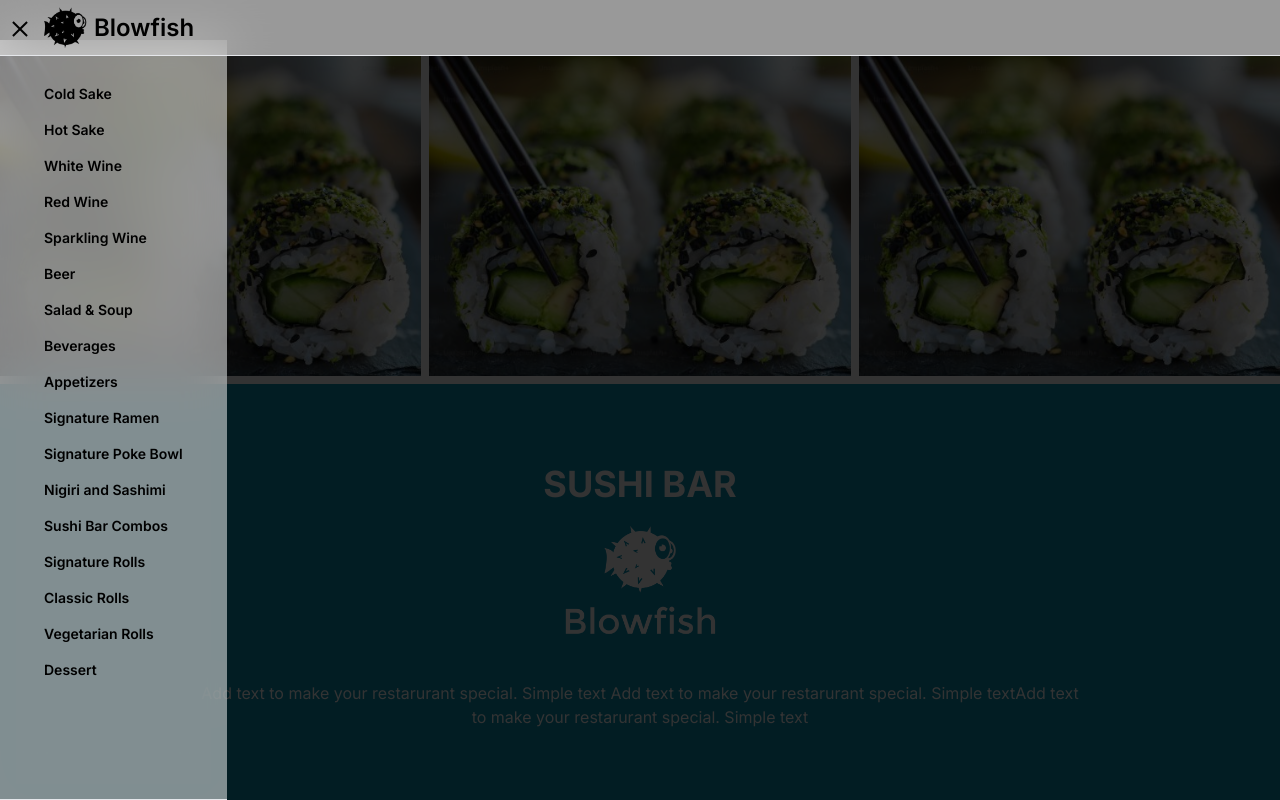
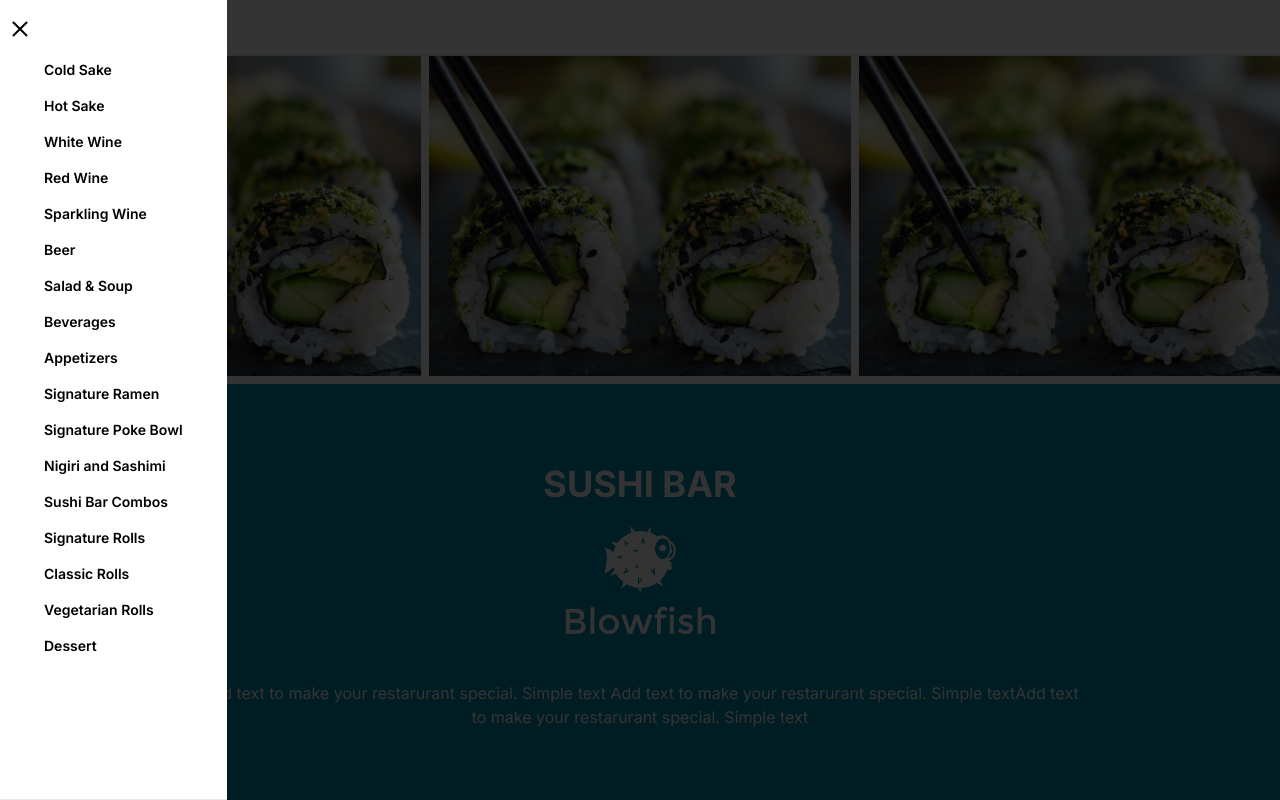
Before and after one commit to wjaqbo/wjaqbo.github.io, a Next.js app: page / in a window 1280 px wide. Both pictures are taken after a click on the button "Open main menu". Shown: the top 800 px of the page. Built offline with nearby package versions, Linux system fonts and the light colour scheme.

Commit message:
Navigation refactioring

```diff
--- a/src/app/layout.tsx
+++ b/src/app/layout.tsx
@@ -1,7 +1,7 @@
 import type { Metadata } from "next";
 import { Inter } from "next/font/google";
 import "./globals.css";
-import { AnimationProvider, Navigation, Header, Footer } from "@/components";
+import { AnimationProvider, Header, Footer } from "@/components";
 import NavContextProvider from "@/components/NavContextProvider";
 
 const inter = Inter({ subsets: ["latin"] });
@@ -22,7 +22,6 @@ export default function RootLayout({
         <AnimationProvider>
           <NavContextProvider>
             <Header />
-            <Navigation />
           </NavContextProvider>
           {children}
           <Footer />
--- a/src/components/Backdrop.tsx
+++ b/src/components/Backdrop.tsx
@@ -12,7 +12,7 @@ export default function Backdrop({
 }) {
   return (
     <motion.div
-      className="fixed left-0 top-0 z-10 h-full w-full bg-black bg-opacity-80"
+      className="fixed left-0 top-0 z-10 h-screen w-full bg-black bg-opacity-80"
       onClick={onClick}
       initial={{ opacity: 0 }}
       animate={{ opacity: 1 }}
--- a/src/components/Hamburger.tsx
+++ b/src/components/Hamburger.tsx
@@ -8,7 +8,7 @@ export default function Hamburger() {
   const { isOpen, setIsOpen } = useContext(NavContext);
   return (
     <button
-      className="relative h-10 w-10 text-black focus:outline-none"
+      className="fixed left-0 top-2 z-30 h-10 w-10 text-black focus:outline-none"
       onClick={() => setIsOpen(!isOpen)}
     >
       <span className="sr-only">Open main menu</span>
--- a/src/components/Header.tsx
+++ b/src/components/Header.tsx
@@ -2,14 +2,15 @@
 import Image from "next/image";
 import Link from "next/link";
 import React from "react";
-import Hamburger from "./Hamburger";
 import { motion } from "framer-motion";
+
+import { Navigation } from "@/components";
 
 export default function Header() {
   return (
-    <header className="sticky top-0 z-20 flex h-14 items-center overflow-hidden border-b bg-white bg-opacity-50 backdrop-blur-xl">
-      <Hamburger />
-      <Link href="/" className="flex items-center">
+    <header className="sticky top-0 z-10 flex h-14 items-center border-b bg-white bg-opacity-80 backdrop-blur-xl">
+      <Navigation />
+      <Link href="/" className="flex items-center pl-10">
         <motion.div whileHover={{ scale: 1.1 }} whileTap={{ scale: 0.9 }}>
           <Image
             // className="absolute"
--- a/src/components/Navigation.tsx
+++ b/src/components/Navigation.tsx
@@ -7,6 +7,7 @@ import { motion, AnimatePresence } from "framer-motion";
 import menu from "@/data/menu-blowfish.json";
 import { NavContext } from "./NavContextProvider";
 import Backdrop from "./Backdrop";
+import Hamburger from "./Hamburger";
 
 export default function Navigation() {
   let { isOpen, setIsOpen } = useContext(NavContext);
@@ -22,10 +23,9 @@ export default function Navigation() {
       x: "0",
 
       transition: {
-        duration: 0.01,
+        duration: 0.3,
         type: "spring",
-        damping: 25,
-        stiffness: 500,
+        ease: "linear",
       },
     },
     exit: {
@@ -43,6 +43,8 @@ export default function Navigation() {
     </Link>
   ));
   return (
+    <>
+      <Hamburger />
       <AnimatePresence initial={false}>
         {isOpen && (
           <Backdrop onClick={handleClose}>
@@ -52,7 +54,7 @@ export default function Navigation() {
               initial="hidden"
               animate="visible"
               exit="exit"
-            className={`fixed bottom-0 left-0 top-10 overflow-y-auto border-b bg-white bg-opacity-50 py-10 font-semibold backdrop-blur-xl transition-transform`}
+              className={`fixed bottom-0 left-0 top-0 h-screen overflow-y-auto border-b bg-white py-14 font-semibold backdrop-blur-xl`}
             >
               {/* <h2 className="text-4xl font-bold text-white">MENU</h2> */}
               <nav className="grid gap-2 px-10">{caterogies}</nav>
@@ -60,5 +62,6 @@ export default function Navigation() {
           </Backdrop>
         )}
       </AnimatePresence>
+    </>
   );
 }
```
Lines whose indentation alone changed are shown as unchanged.
